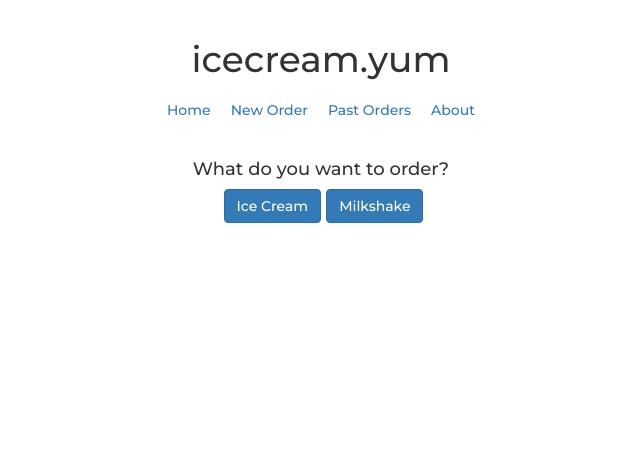
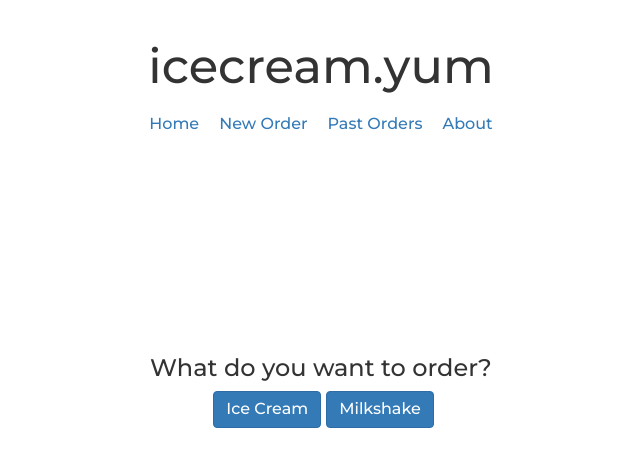
Before and after one commit to koobcbc/frontend_project3, a React (Create React App) app: page /new-order in a window 1280 px wide. Shown: the top 466 px of the page, without its empty margins (319-959 px from the left). Built offline with nearby package versions, Linux system fonts and the light colour scheme.

Commit message:
changed font size

```diff
--- a/src/App.css
+++ b/src/App.css
@@ -7,6 +7,15 @@
   overflow-y: scroll;
   padding: 10px;
 }
+
+.App h1{font-size:48px;}
+.App h2{font-size:48px;}
+.App h3{font-size:36px;}
+.App h4{font-size:24px;}
+.App h5{font-size:20px;}
+.App {font-size: 14px;}
+.App a{font-size: 16px;}
+.App button{font-size: 16px}
 
 .App-logo {
   height: 40vmin;
@@ -84,6 +93,19 @@ ul {
   padding: 0;
 }
 
+.layout {
+  height: 100vh;
+}
+
+.orderform {
+  margin: auto;
+  height: 50%;
+}
+
+.choices {
+  margin-top: 15%;
+}
+
 /* HOME PAGE */
 .homeText {
   display: flex;
@@ -116,13 +138,9 @@ ul {
 
 
 .profile {
-  height: 150px;
+  width: 150px;
 }
 
-.imgcontainer {
-  margin-left: 20px;
-
-}
 
 .about {
   margin-top: 15px;
--- a/src/components/routes/NewOrder.jsx
+++ b/src/components/routes/NewOrder.jsx
@@ -6,9 +6,11 @@ const NewOrder = ()=>{
     return(
         <Layout>
             <div className="orderform">
+                <div className="choices">
                 <h4>What do you want to order?</h4>
                 <Link to="/order-icecream" className="btn btn-primary">Ice Cream</Link>
                 <Link to="/order-milkshake"className="btn btn-primary">Milkshake</Link>
+                </div>
             </div>
         </Layout>
 
```
